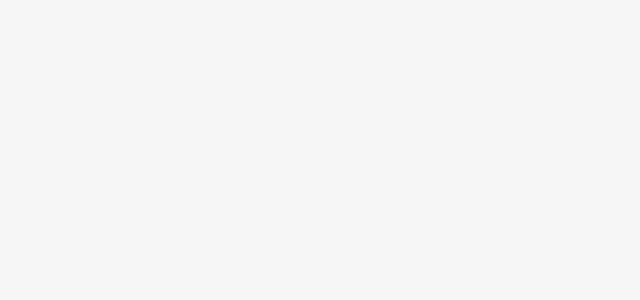
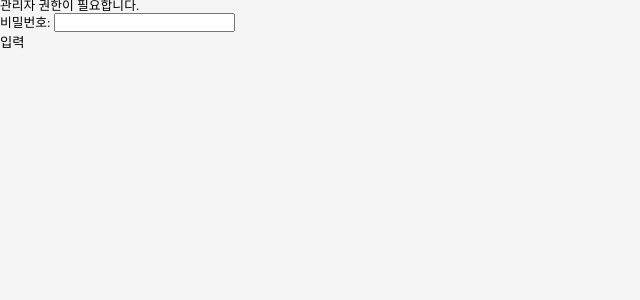
Before and after one commit to Lee-clipse/tf-15th-website, a React (Create React App) app in the folder client/: page /admin/user in a window 1280 px wide. Before the commit this address had no page. Shown: the top 300 px of the page, without its empty margins (0-640 px from the left). Built offline with nearby package versions, Linux system fonts and the light colour scheme.

Commit message:
feat: Create user QR and apply LocalStorage

```diff
--- a/client/package.json
+++ b/client/package.json
@@ -7,6 +7,7 @@
     "@testing-library/jest-dom": "^5.17.0",
     "@testing-library/react": "^13.4.0",
     "@testing-library/user-event": "^13.5.0",
+    "dotenv": "^16.3.1",
     "qrcode": "^1.5.3",
     "react": "^18.2.0",
     "react-dom": "^18.2.0",
--- a/client/src/App.jsx
+++ b/client/src/App.jsx
@@ -4,13 +4,17 @@ import { Suspense, lazy } from "react";
 import React from "react";
 
 const MainPage = lazy(() => import("./pages/Main/index"));
+const AdminPage = lazy(() => import("./pages/Admin/index"));
 
 const App = () => {
   return (
     <BrowserRouter>
       <Suspense fallback={<div>Loading...</div>}>
         <Routes>
-          <Route path={RoutePath.MAIN} element={<MainPage />}></Route>
+          <Route path={RoutePath.MAIN} element={<MainPage />} />
+          <Route path={RoutePath.ADMIN} element={<AdminPage />}>
+            <Route path="user" element={<AdminPage />} />
+          </Route>
         </Routes>
       </Suspense>
     </BrowserRouter>
--- /dev/null
+++ b/client/src/components/AdminForm.jsx
@@ -0,0 +1,20 @@
+import React from "react";
+
+const AdminForm = ({ updateTeam }) => {
+  const handleCheck = () => {
+    const currTeamIndex = parseInt(localStorage.getItem("team") || "0", 10);
+    // 팀 증가
+    localStorage.setItem("team", (currTeamIndex + 1).toString());
+    updateTeam();
+  };
+
+  return (
+    <div>
+      <h1>관리자 페이지</h1>
+      <button onClick={handleCheck}>팀 증가</button>
+      <p>{localStorage.getItem("team")}</p>
+    </div>
+  );
+};
+
+export default AdminForm;
--- /dev/null
+++ b/client/src/components/AdminGuard.jsx
@@ -0,0 +1,34 @@
+import React, { useState } from "react";
+import { DEV_SERVER_DOMAIN } from "../constants/enums";
+
+const AdminGuard = ({ updateTeam }) => {
+  const [key, setKey] = useState("");
+
+  const handleKeyVerify = async (e) => {
+    e.preventDefault();
+    const res = await fetch(`${DEV_SERVER_DOMAIN}/admin/validation?key=${key}`);
+    const data = await res.json();
+    if (data.verified === "TRUE") {
+      // team 증가 후 리랜더링
+      localStorage.setItem("team", "1");
+      updateTeam();
+    } else {
+      alert("유효하지 않습니다.");
+    }
+  };
+
+  return (
+    <div>
+      <h1>관리자 권한이 필요합니다.</h1>
+      <form onSubmit={handleKeyVerify}>
+        <div>
+          <label htmlFor="key">비밀번호: </label>
+          <input type="text" id="key" value={key} onChange={(e) => setKey(e.target.value)} />
+        </div>
+        <button type="submit">입력</button>
+      </form>
+    </div>
+  );
+};
+
+export default AdminGuard;
--- a/client/src/components/RegisterForm.jsx
+++ b/client/src/components/RegisterForm.jsx
@@ -1,11 +1,31 @@
 import React, { useState } from "react";
+import { DEV_SERVER_DOMAIN } from "../constants/enums";
 
 const RegisterForm = () => {
   const [name, setName] = useState("");
+  const [qrCodeUrl, setQRCodeUrl] = useState("");
 
-  const handleSubmit = (e) => {
+  const handleSubmit = async (e) => {
     e.preventDefault();
-    console.log(name);
+
+    try {
+      const res = await fetch(`${DEV_SERVER_DOMAIN}/user/register`, {
+        method: "POST",
+        headers: { "Content-Type": "application/json" },
+        body: JSON.stringify({ name }),
+      });
+
+      if (res.ok) {
+        const data = await res.json();
+        setQRCodeUrl(data.qrCodeUrl);
+        // 테스트
+        console.log(qrCodeUrl);
+      } else {
+        console.error("Failed to generate QR code.");
+      }
+    } catch (error) {
+      console.error("Error:", error);
+    }
   };
 
   return (
@@ -17,6 +37,7 @@ const RegisterForm = () => {
         </div>
         <button type="submit">제출</button>
       </form>
+      {qrCodeUrl && <img src={qrCodeUrl} alt="QR Code" />}
     </div>
   );
 };
--- a/client/src/constants/enums.js
+++ b/client/src/constants/enums.js
@@ -1,4 +1,7 @@
 export const RoutePath = {
   MAIN: "/",
+  ADMIN: "/admin",
   NOTFOUND: "*",
 };
+
+export const DEV_SERVER_DOMAIN = "http://localhost:4000";
--- /dev/null
+++ b/client/src/pages/Admin/index.jsx
@@ -0,0 +1,21 @@
+import React, { useState } from "react";
+import AdminForm from "../../components/AdminForm";
+import AdminGuard from "../../components/AdminGuard";
+
+const AdminPage = () => {
+  const [team, setTeam] = useState(localStorage.getItem("team"));
+  const updateTeam = () => {
+    setTeam(localStorage.getItem("team"));
+  };
+  return (
+    <div>
+      {team === null ? (
+        <AdminGuard updateTeam={updateTeam} />
+      ) : (
+        <AdminForm updateTeam={updateTeam} />
+      )}
+    </div>
+  );
+};
+
+export default AdminPage;
--- a/client/src/pages/Main/index.jsx
+++ b/client/src/pages/Main/index.jsx
@@ -2,7 +2,7 @@ import React from "react";
 import PageTemplate from "../PageTemplate";
 import RegisterForm from "../../components/RegisterForm";
 
-const Main = () => {
+const MainPage = () => {
   return (
     <PageTemplate>
       <h1>청건부산</h1>
@@ -11,4 +11,4 @@ const Main = () => {
   );
 };
 
-export default Main;
+export default MainPage;
```
Also changed, not shown: 1 other file (tests, documents, lock files or other folders).
